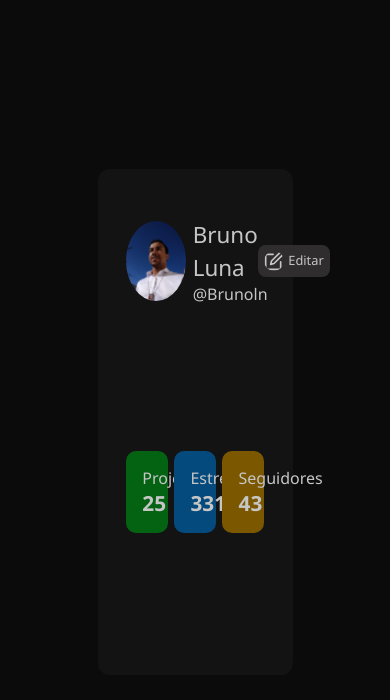
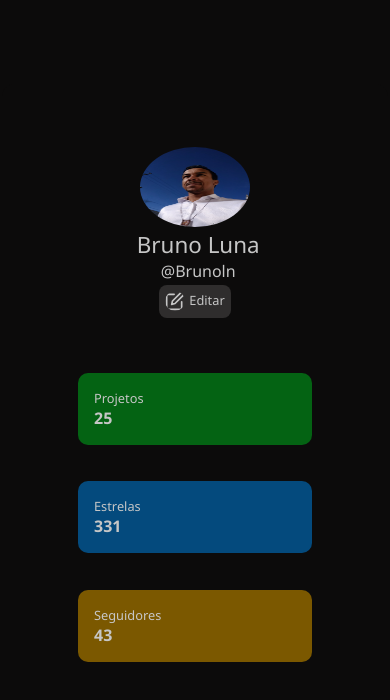
Before and after one commit to Bruno-Luna/profile-component, a plain HTML site: page index.html in a window 390 px wide. Drawn offline with Linux system fonts and the light colour scheme.

Commit message:
readme, screenchot

```diff
--- a/assets/css/style.css
+++ b/assets/css/style.css
@@ -21,6 +21,7 @@ body{
 
 section{
     display: flex;
+
     justify-content: center;
     align-items: center;
     height: 100vh;
@@ -91,15 +92,10 @@ section .container .content-top .nick-vetor .nickname span img{
 section .container .content-down{
 
 }
-section .container .content-down ul{
-    height: 20vh;
-    display: flex;
-    justify-content: space-between;
-    align-items: center;
-}
 
 section .container .content-down {
     width: 100%;
+
 }
 
 section .container .content-down .info{
@@ -151,8 +147,57 @@ Animações
 
 .card:hover{
     color: #fff;
-    box-shadow: 1px 1px 1px 1px 1px #c6c6c6;
 
 }
 
 /* Media Query */
+@media screen and (max-width: 768px){
+    section .container {
+        width: 99vw;
+        height: 80vh;
+        padding: 0;
+        background-color: var(--ColorBG);
+    }
+
+    section .container .content-top .nick-vetor .nickname {
+        text-align: center;
+        margin-bottom: .2rem;
+    }
+
+    section .container .content-top .nick-vetor {
+        display: flex;
+        flex-direction: column;
+        align-items: center;
+        justify-content: center;
+
+        height: 35vh;
+
+    }
+    section .container .content-top .nick-vetor .vetor-right {
+        width: 100%;
+        display: flex;
+        justify-content: center;
+    }
+
+
+    section .container .content-down .info{
+        display: flex;
+        flex-direction: column;
+        align-items: center;
+        gap: 10px;
+        height: 35vh;
+        margin-top: 2.2rem;
+    }
+    section .container .content-down .info .card{
+        width: 60vw;
+        margin-bottom: .4rem;
+
+    }
+    section .container .content-down .info h3 {
+        font-size: .8rem;
+    }
+    section .container .content-down .info span {
+        font-size: 1rem;
+    }
+
+}
```
Also changed, not shown: index.html (+0 -4 lines), assets/screenshot/desktop.png (added), assets/screenshot/mobile.png (added), readme.txt (added).
